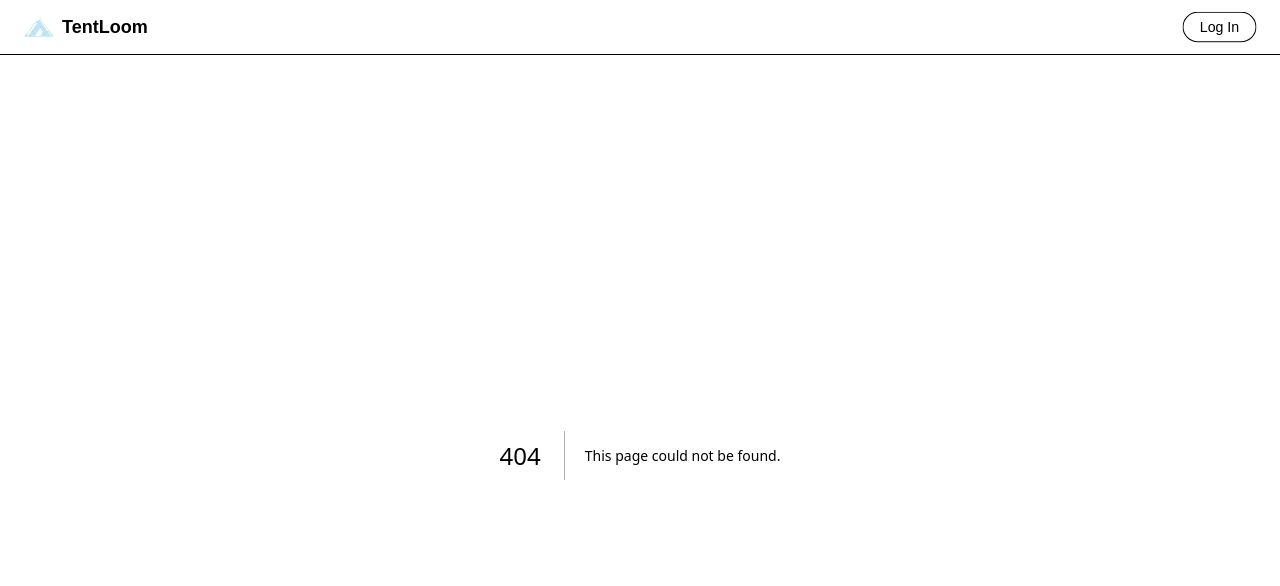
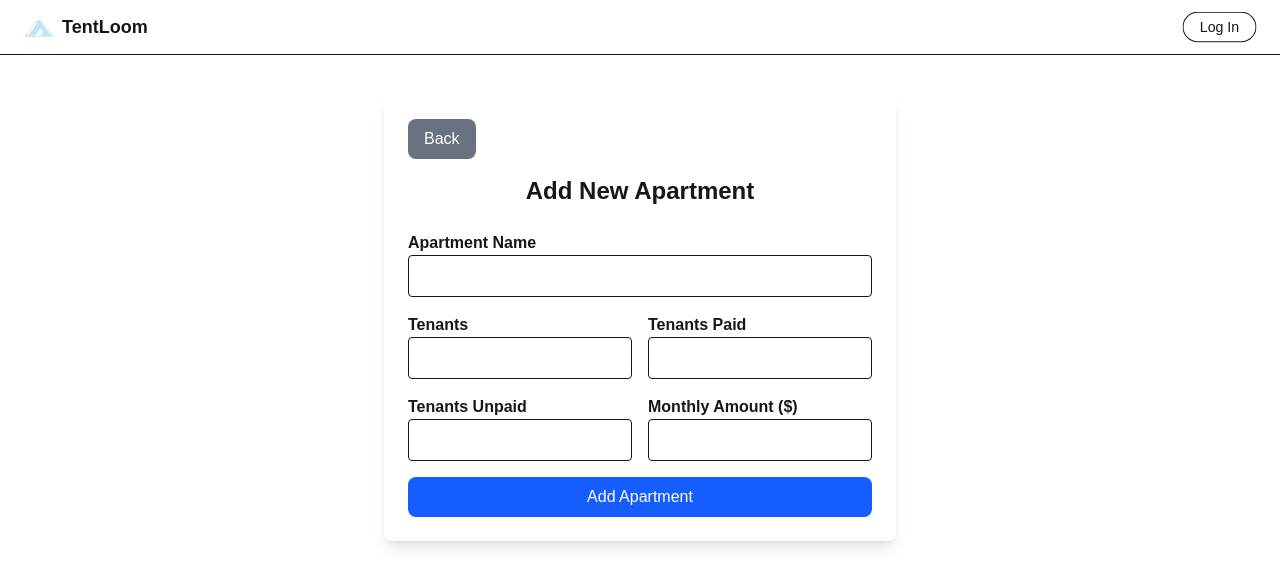
Before and after one commit to adnanfrd/Transaction-system, a Next.js app in the folder frontend/: page /addapartment in a window 1280 px wide. Before the commit this address had no page. Shown: the top 586 px of the page. Built offline with nearby package versions, Linux system fonts and the light colour scheme.

Commit message:
add apartment page added

```diff
--- /dev/null
+++ b/frontend/src/app/addapartment/page.tsx
@@ -0,0 +1,12 @@
+import AddApartment from '@/components/dashboard/AddApartment'
+import React from 'react'
+
+const page = () => {
+  return (
+    <div>
+        <AddApartment/>
+    </div>
+  )
+}
+
+export default page
--- /dev/null
+++ b/frontend/src/components/dashboard/AddApartment.tsx
@@ -0,0 +1,82 @@
+'use client';
+
+import { useState } from 'react';
+import { useRouter } from 'next/navigation';
+import { motion } from 'framer-motion';
+import gsap from 'gsap';
+import Link from 'next/link';
+
+const AddApartment = () => {
+  const router = useRouter();
+  const [form, setForm] = useState<{
+    name: string;
+    tenants: string;
+    tenantsPaid: string;
+    tenantsUnpaid: string;
+    monthlyAmount: string;
+  }>({
+    name: '',
+    tenants: '',
+    tenantsPaid: '',
+    tenantsUnpaid: '',
+    monthlyAmount: '',
+  });
+
+  useState(() => {
+    gsap.from('.form-container', { opacity: 0, y: 50, duration: 1, ease: 'power3.out' });
+  });
+
+  const handleChange = (e: React.ChangeEvent<HTMLInputElement>) => {
+    const { name, value } = e.target;
+    setForm({ ...form, [name]: value });
+  };
+
+  const handleSubmit = (e: React.FormEvent) => {
+    e.preventDefault();
+    console.log(form);
+  };
+
+  return (
+    <motion.div className='max-w-lg mx-auto p-6 bg-white rounded-lg shadow-lg mt-10 form-container'>
+      <motion.div whileHover={{ scale: 1.05 }} whileTap={{ scale: 0.95 }} className='mb-4 '>
+       <Link href="/dashboard">
+       <button  type='button' onClick={() => router.back()} className='bg-gray-500 cursor-pointer text-white py-2 px-4 rounded-lg'>
+          Back
+        </button>
+       </Link>
+      </motion.div>
+      <h2 className='text-2xl font-bold text-center mb-6'>Add New Apartment</h2>
+      <form onSubmit={handleSubmit} className='space-y-4'>
+        <div>
+          <label className='block font-semibold'>Apartment Name</label>
+          <input type='text' name='name' value={form.name} onChange={handleChange} required className='w-full border p-2 rounded' />
+        </div>
+        <div className='grid grid-cols-2 gap-4'>
+          <div>
+            <label className='block font-semibold'>Tenants</label>
+            <input type='number' name='tenants' value={form.tenants} onChange={handleChange} required className='w-full border p-2 rounded' />
+          </div>
+          <div>
+            <label className='block font-semibold'>Tenants Paid</label>
+            <input type='number' name='tenantsPaid' value={form.tenantsPaid} onChange={handleChange} required className='w-full border p-2 rounded' />
+          </div>
+          <div>
+            <label className='block font-semibold'>Tenants Unpaid</label>
+            <input type='number' name='tenantsUnpaid' value={form.tenantsUnpaid} onChange={handleChange} required className='w-full border p-2 rounded' />
+          </div>
+          <div>
+            <label className='block font-semibold'>Monthly Amount ($)</label>
+            <input type='number' name='monthlyAmount' value={form.monthlyAmount} onChange={handleChange} required className='w-full border p-2 rounded' />
+          </div>
+        </div>
+        <motion.div whileHover={{ scale: 1.05 }} whileTap={{ scale: 0.95 }}>
+          <button type='submit' className='w-full bg-blue-600 text-white py-2 rounded-lg'>
+            Add Apartment
+          </button>
+        </motion.div>
+      </form>
+    </motion.div>
+  );
+};
+
+export default AddApartment;
--- a/frontend/src/components/dashboard/Dashboard.tsx
+++ b/frontend/src/components/dashboard/Dashboard.tsx
@@ -75,14 +75,16 @@ const Dashboard = () => {
         ))}
       </div>
 
+      <Link href="/addapartment">
       <motion.button
         ref={buttonRef}
         whileHover={{ scale: 1.05 }}
         whileTap={{ scale: 0.95 }}
-        className="mt-6 sm:mt-8 bg-blue-500 text-white px-6 sm:px-8 py-3 sm:py-4 rounded-full text-lg sm:text-xl shadow-md hover:bg-blue-600 transition w-full sm:w-auto block mx-auto"
+        className="mt-6 sm:mt-8 cursor-pointer bg-blue-500 text-white px-6 sm:px-8 py-3 sm:py-4 rounded-full text-lg sm:text-xl shadow-md hover:bg-blue-600 transition w-full sm:w-auto block mx-auto"
       >
         + Add New Apartment
       </motion.button>
+      </Link>
     </div>
   );
 };
```
